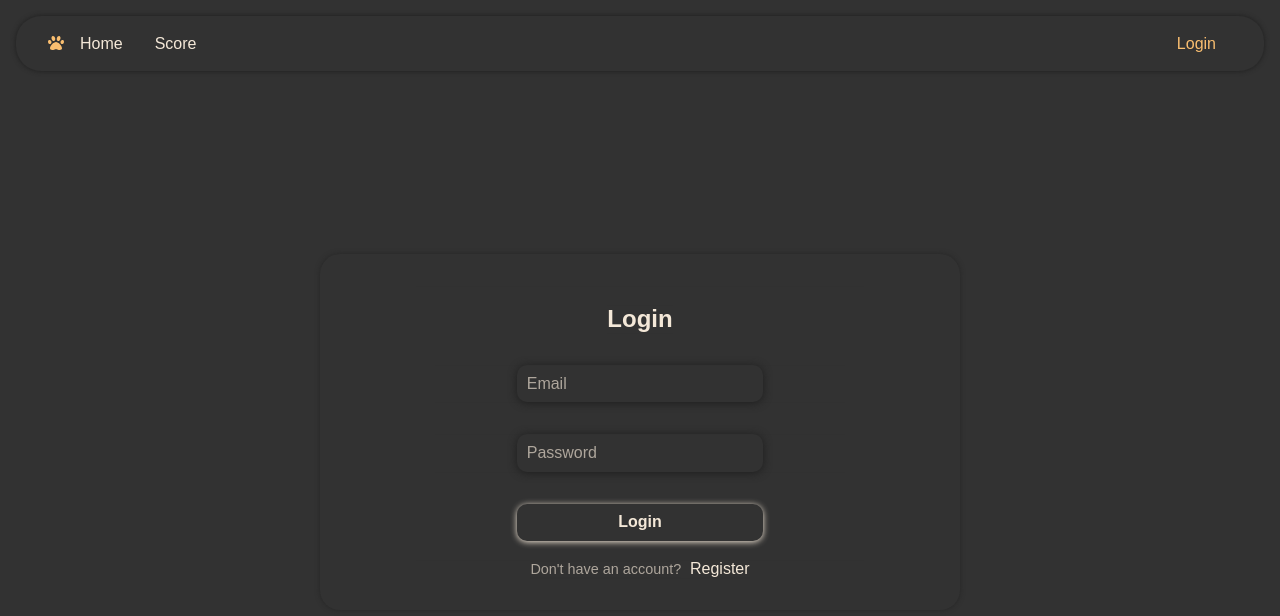
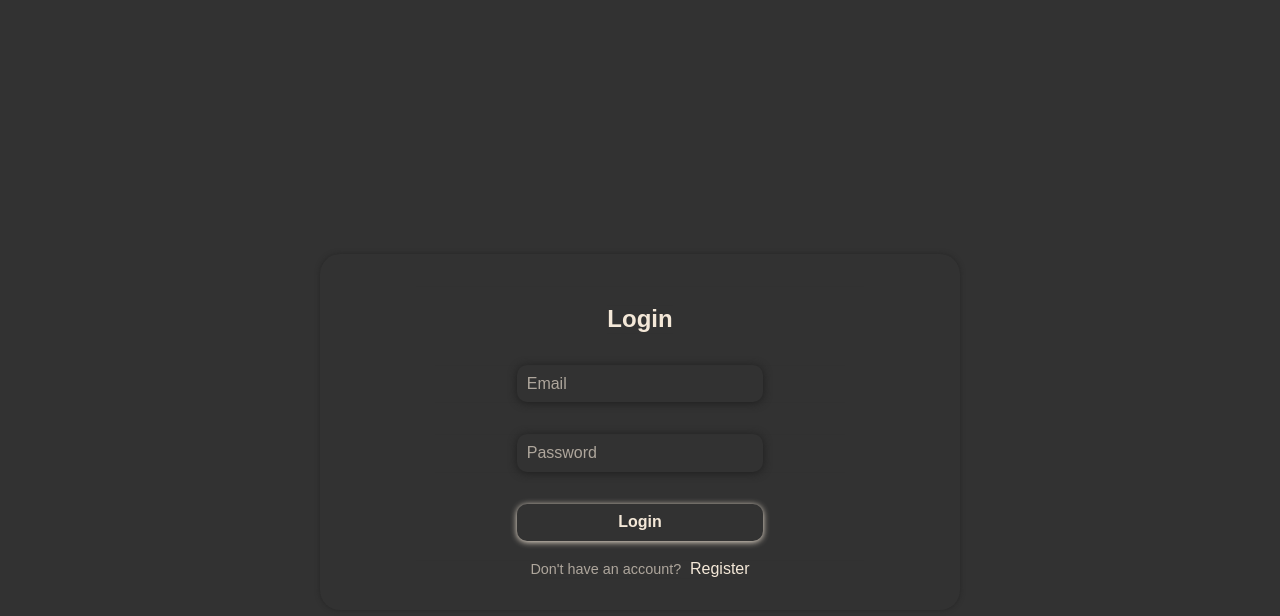
Before and after one commit to DianaEP/catch-me, a React (Vite) app: page /login in a window 1280 px wide. Shown: the top 616 px of the page. Built offline with nearby package versions, Linux system fonts and the light colour scheme; a web font is replaced by a local one.

Commit message:
Fix Navbar visibility issue and normalize path case sensitivity

```diff
--- a/src/App.jsx
+++ b/src/App.jsx
@@ -1,5 +1,5 @@
 
-import { Navigate, Route, Routes} from 'react-router-dom'
+import { Navigate, Route, Routes, useLocation} from 'react-router-dom'
 import './App.css'
 import Navbar from './components/navbar/Navbar'
 import Home from './components/home/Home'
@@ -18,6 +18,9 @@ function App() {
     userId : localStorage.getItem('userId') || null
   });
 
+  const location = useLocation();
+  const currentPath = location.pathname.toLowerCase();
+
 
   useEffect(()=>{
     const userToken = localStorage.getItem('accessToken');
@@ -35,15 +38,18 @@ function App() {
     }
   },[])
 
+  // console.log('Current Path:', location.pathname);
+
   // private routes
   const isAuthenticated = userAuth.accessToken && userAuth.userId;
+  const hideNavbar = currentPath !== '/login' && currentPath !== '/register';
 
   return (
     <>
 
       <ScoreContext.Provider value={{score, setScore}}>
         <AuthContext.Provider value={{userAuth, setUserAuth}}>
-          <Navbar/>
+          {hideNavbar && <Navbar />}
           <Routes>
             <Route path='/' element={isAuthenticated ? <Home/> : <Navigate to='/login'/>}></Route>
             <Route path='/score' element={isAuthenticated ? <Score/> : <Navigate to='/login'/>}></Route>
```
